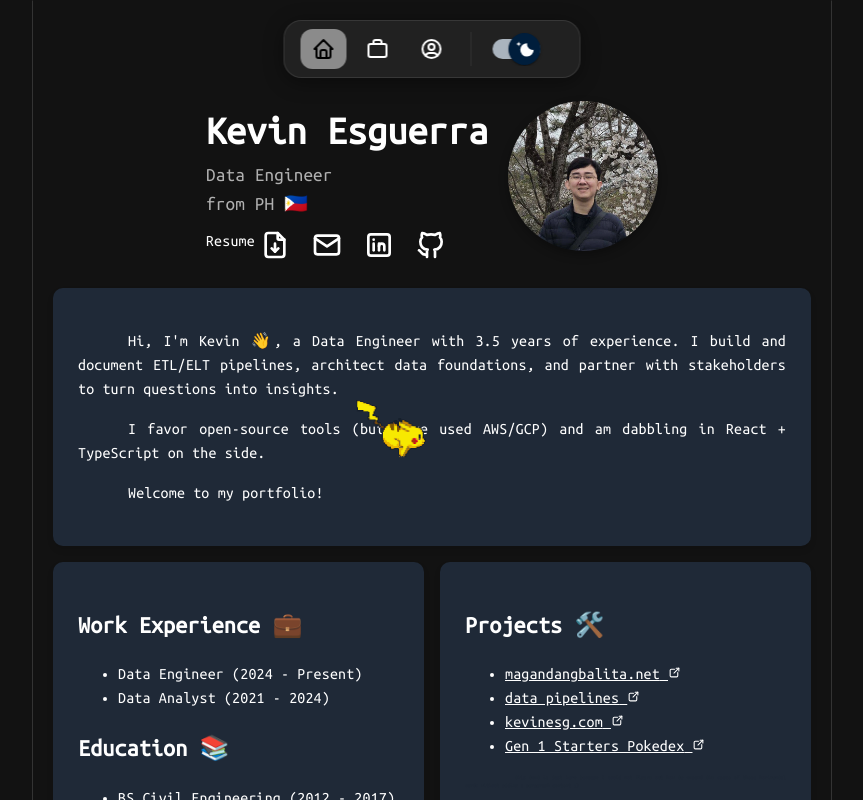
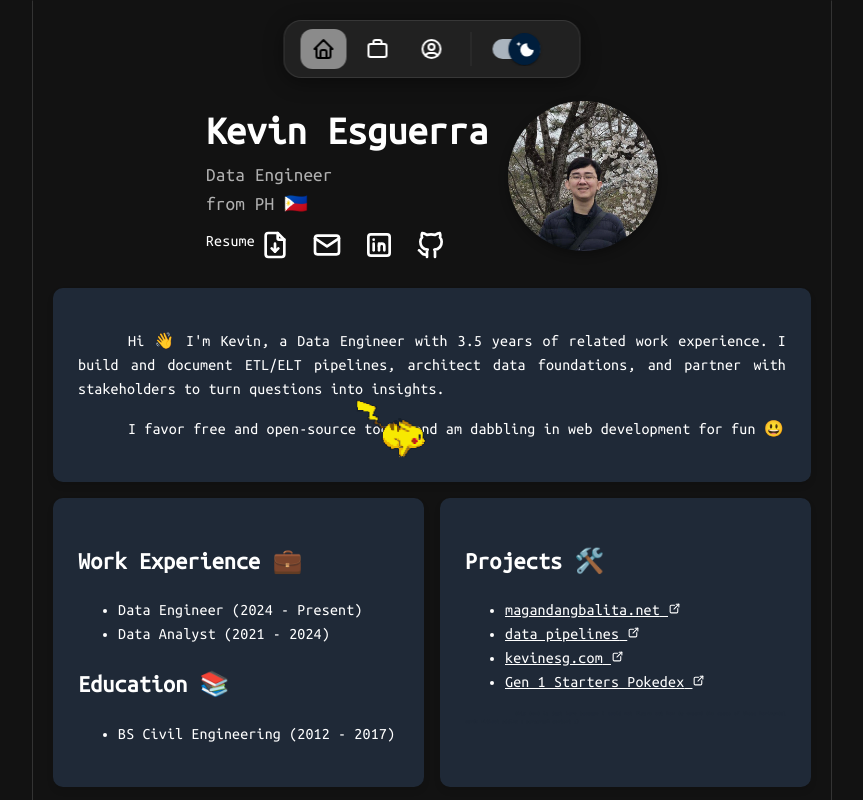
Before and after one commit to kevinesg/portfolio, a React (Vite) app: page / in a window 1280 px wide. Shown: the top 800 px of the page, without its empty margins (208-1071 px from the left). Built offline with nearby package versions, Linux system fonts and the light colour scheme.

Commit message:
updated introduction

```diff
--- a/src/pages/Home.tsx
+++ b/src/pages/Home.tsx
@@ -97,15 +97,15 @@ const Home = () => {
       </div>
       <div className="card">
         <p>
-          Hi, I'm Kevin 👋, a Data Engineer with 3.5 years of experience. I
-          build and document ETL/ELT pipelines, architect data foundations, and
-          partner with stakeholders to turn questions into insights.
+          Hi 👋 I'm Kevin, a Data Engineer with 3.5 years of related work
+          experience. I build and document ETL/ELT pipelines, architect data
+          foundations, and partner with stakeholders to turn questions into
+          insights.
         </p>
         <p>
-          I favor open-source tools (but have used AWS/GCP) and am dabbling in
-          React + TypeScript on the side.
+          I favor free and open-source tools and am dabbling in web development
+          for fun 😃
         </p>
-        <p>Welcome to my portfolio!</p>
       </div>
       <div className="summaries-container">
         <div className="card summary">
```
